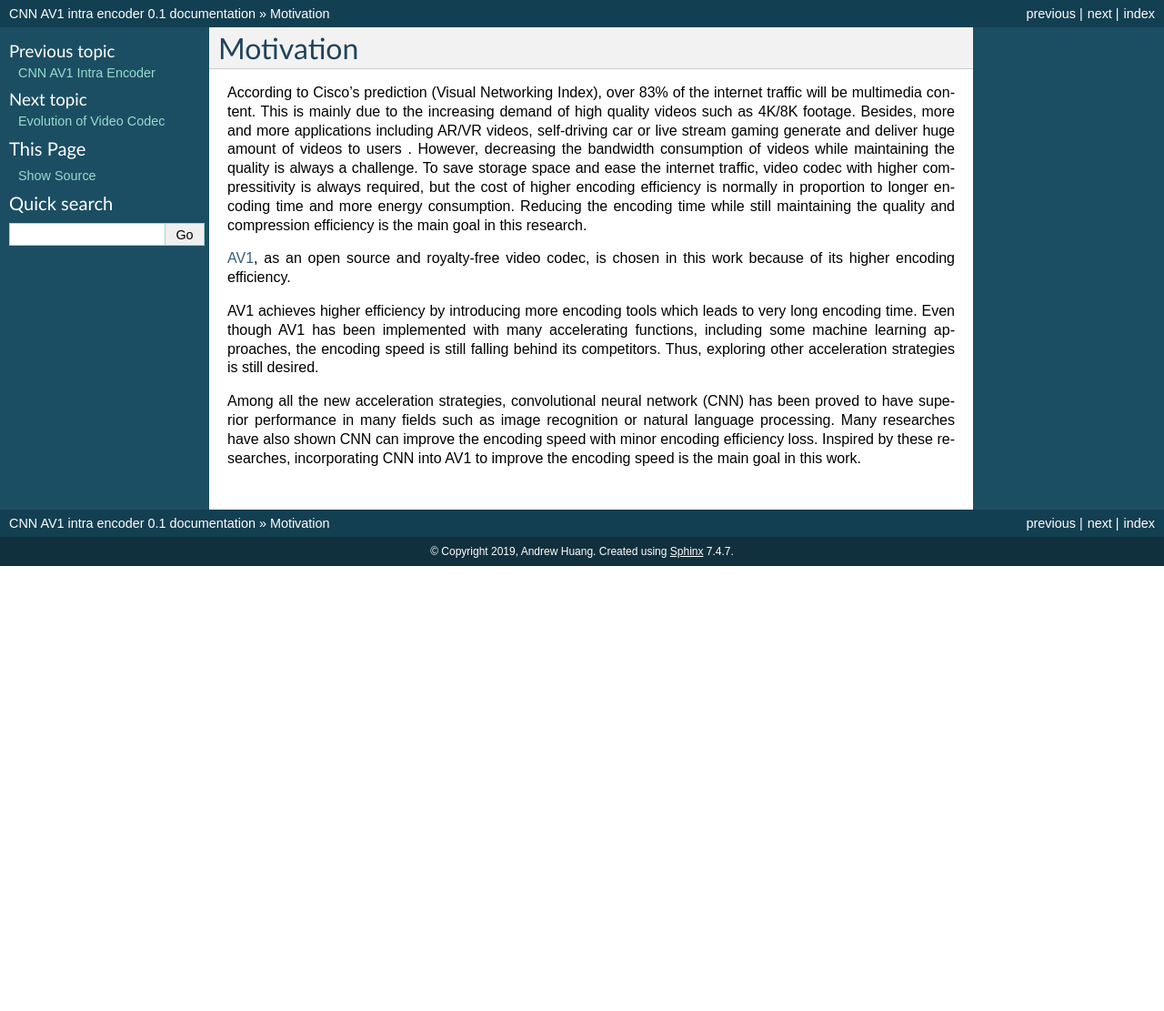
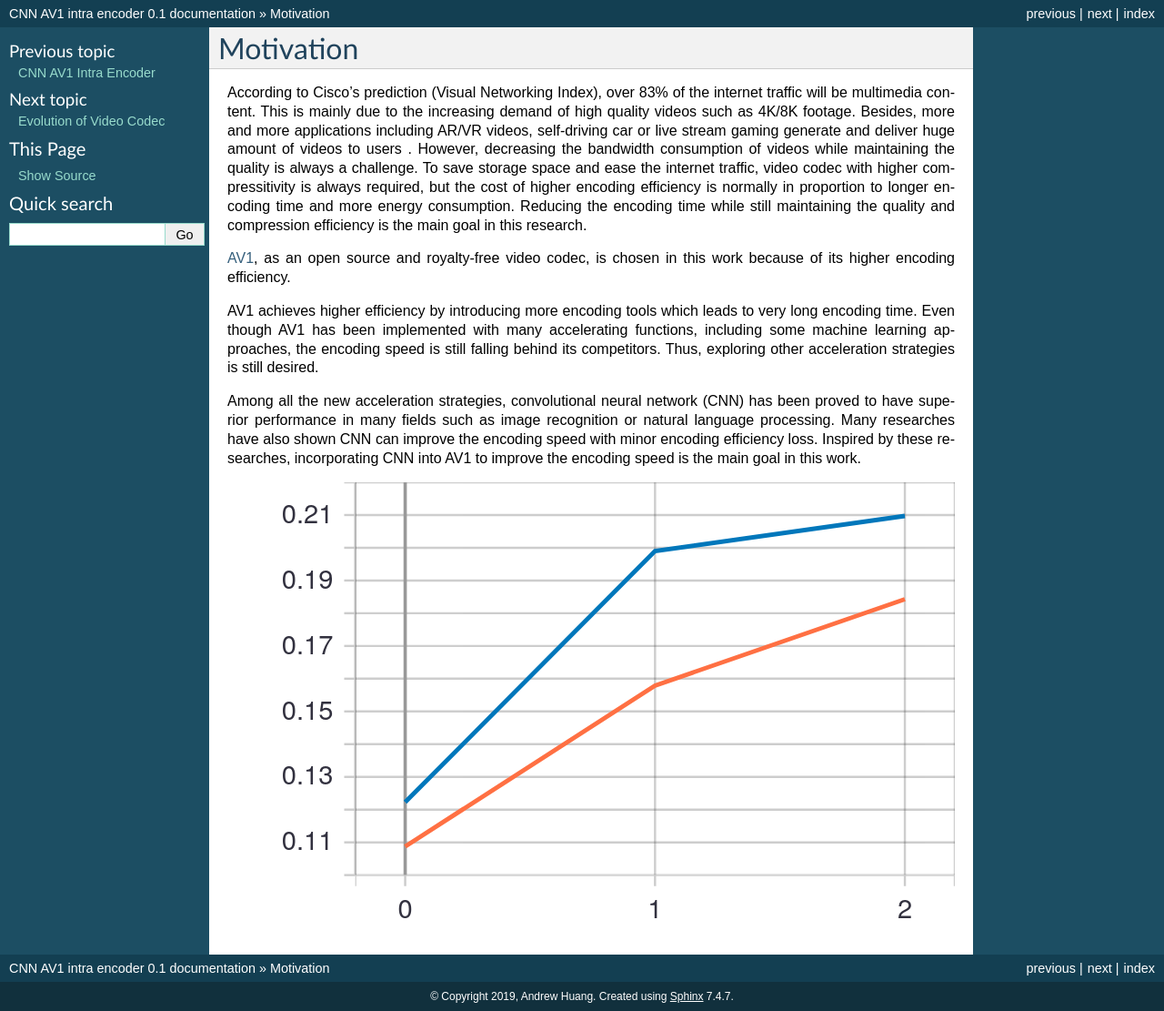
Before and after one commit to epadam/CNN-AV1-intra-encoder, a Sphinx documentation site: the page built from source/motivation.rst, in a window 1280 px wide. Shown: the whole page at 91% size. Built offline with Sphinx 7.4.7, drawn with Linux system fonts in a browser that asks for light colours; before the commit the page ends 900 px from its top, so only the background shows below that.

Commit message:
Update motivation.rst

```diff
--- a/source/motivation.rst
+++ b/source/motivation.rst
@@ -8,3 +8,5 @@ According to Cisco's prediction (Visual Networking Index), over 83% of the inter
 AV1 achieves higher efficiency by introducing more encoding tools which leads to very long encoding time. Even though AV1 has been implemented with many accelerating functions, including some machine learning approaches, the encoding speed is still falling behind its competitors. Thus, exploring other acceleration strategies is still desired.
 
 Among all the new acceleration strategies, convolutional neural network (CNN) has been proved to have superior performance in many fields such as image recognition or natural language processing. Many researches have also shown CNN can improve the encoding speed with minor encoding efficiency loss. Inspired by these researches, incorporating CNN into AV1 to improve the encoding speed is the main goal in this work.
+
+.. image:: img/epoch_acc.svg
```
